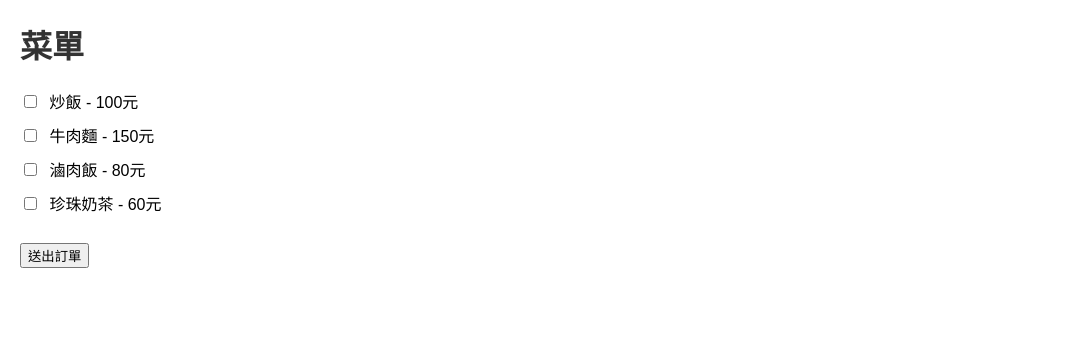
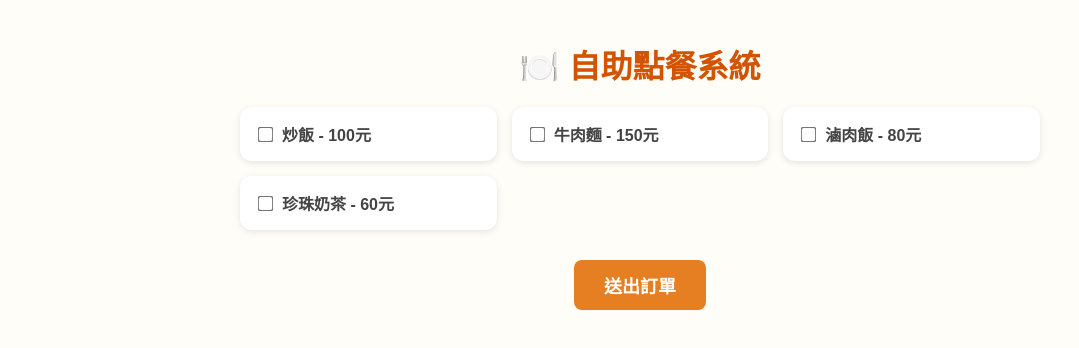
Before and after one commit to 8787supersb/menu, a plain HTML site: page index.html in a window 1280 px wide. Shown: the whole page, without its empty margins (0-1079 px from the left). Drawn offline with Linux system fonts and the light colour scheme.

Commit message:
Update index.html

```diff
--- a/index.html
+++ b/index.html
@@ -5,39 +5,102 @@
   <meta name="viewport" content="width=device-width, initial-scale=1.0">
   <title>QR Code 點餐系統</title>
   <style>
-    body { font-family: Arial, sans-serif; margin: 20px; }
-    h1 { color: #333; }
-    .menu-item { margin-bottom: 10px; }
-    .menu-item label { margin-left: 5px; }
-    #orderResult { margin-top: 20px; font-weight: bold; }
+    body {
+      font-family: "Microsoft JhengHei", Arial, sans-serif;
+      margin: 0;
+      padding: 20px;
+      background: #fffdf7;
+      color: #333;
+    }
+    h1 {
+      text-align: center;
+      color: #d35400;
+      margin-bottom: 20px;
+    }
 
-    /* 號碼牌樣式 */
+    /* 菜單區塊 */
+    .menu {
+      display: grid;
+      grid-template-columns: repeat(auto-fill, minmax(200px, 1fr));
+      gap: 15px;
+      max-width: 800px;
+      margin: 0 auto;
+    }
+    .menu-item {
+      background: #fff;
+      padding: 15px;
+      border-radius: 12px;
+      box-shadow: 0 2px 6px rgba(0,0,0,0.1);
+      display: flex;
+      align-items: center;
+      transition: transform 0.2s;
+    }
+    .menu-item:hover {
+      transform: translateY(-3px);
+    }
+    .menu-item input {
+      transform: scale(1.2);
+      margin-right: 10px;
+    }
+    .menu-item label {
+      font-size: 16px;
+      font-weight: bold;
+      color: #444;
+    }
+
+    /* 按鈕 */
+    button {
+      display: block;
+      margin: 30px auto;
+      padding: 12px 30px;
+      background: #e67e22;
+      border: none;
+      border-radius: 8px;
+      color: #fff;
+      font-size: 18px;
+      font-weight: bold;
+      cursor: pointer;
+      transition: background 0.3s;
+    }
+    button:hover {
+      background: #d35400;
+    }
+
+    /* 號碼牌 */
+    #orderResult {
+      display: flex;
+      justify-content: center;
+      margin-top: 20px;
+    }
     .ticket {
-      margin-top: 20px;
       border: 3px dashed #333;
       padding: 20px;
       text-align: center;
-      background: #f9f9f9;
-      border-radius: 10px;
-      width: 250px;
+      background: #fff;
+      border-radius: 15px;
+      width: 300px;
+      box-shadow: 0 4px 8px rgba(0,0,0,0.1);
     }
     .ticket h2 {
       margin: 0;
-      font-size: 50px;
+      font-size: 60px;
       color: #e60000;
     }
     .ticket p {
-      margin: 5px 0;
+      margin: 8px 0;
       font-size: 18px;
-      color: #333;
+    }
+    .ticket p.notice {
+      color: #888;
+      font-size: 14px;
     }
   </style>
 </head>
 <body>
-  <h1>菜單</h1>
+  <h1>🍽️ 自助點餐系統</h1>
 
-  <!-- 點餐表單 -->
   <form id="orderForm">
+    <div class="menu">
       <div class="menu-item">
         <input type="checkbox" name="items" value="炒飯">
         <label>炒飯 - 100元</label>
@@ -54,16 +117,15 @@
         <input type="checkbox" name="items" value="珍珠奶茶">
         <label>珍珠奶茶 - 60元</label>
       </div>
+    </div>
 
-    <br>
     <button type="submit">送出訂單</button>
   </form>
 
-  <!-- 訂單結果 -->
   <div id="orderResult"></div>
 
   <script>
-    let orderNumber = 1; // 訂單流水號
+    let orderNumber = 1;
 
     document.getElementById('orderForm').addEventListener('submit', function(event) {
       event.preventDefault();
@@ -87,14 +149,15 @@
           <p>取餐號碼</p>
           <h2>${currentOrder}</h2>
           <p>餐點：${orderList.join(", ")}</p>
-          <p>請截圖保存號碼牌</p>
+          <p class="notice">📸 請截圖保存號碼牌</p>
         </div>
       `;
 
       document.getElementById('orderResult').innerHTML = ticketHTML;
 
-      // 將訂單內容輸出到 console (之後可以串接 EmailJS)
+      // 將訂單輸出到 console (未來可串接 EmailJS)
       console.log("寄出訂單：", `號碼 ${currentOrder}, 餐點：${orderList.join(", ")}`);
     });
   </script>
-</bod
+</body>
+</html>
```
Lines whose indentation alone changed are shown as unchanged.
